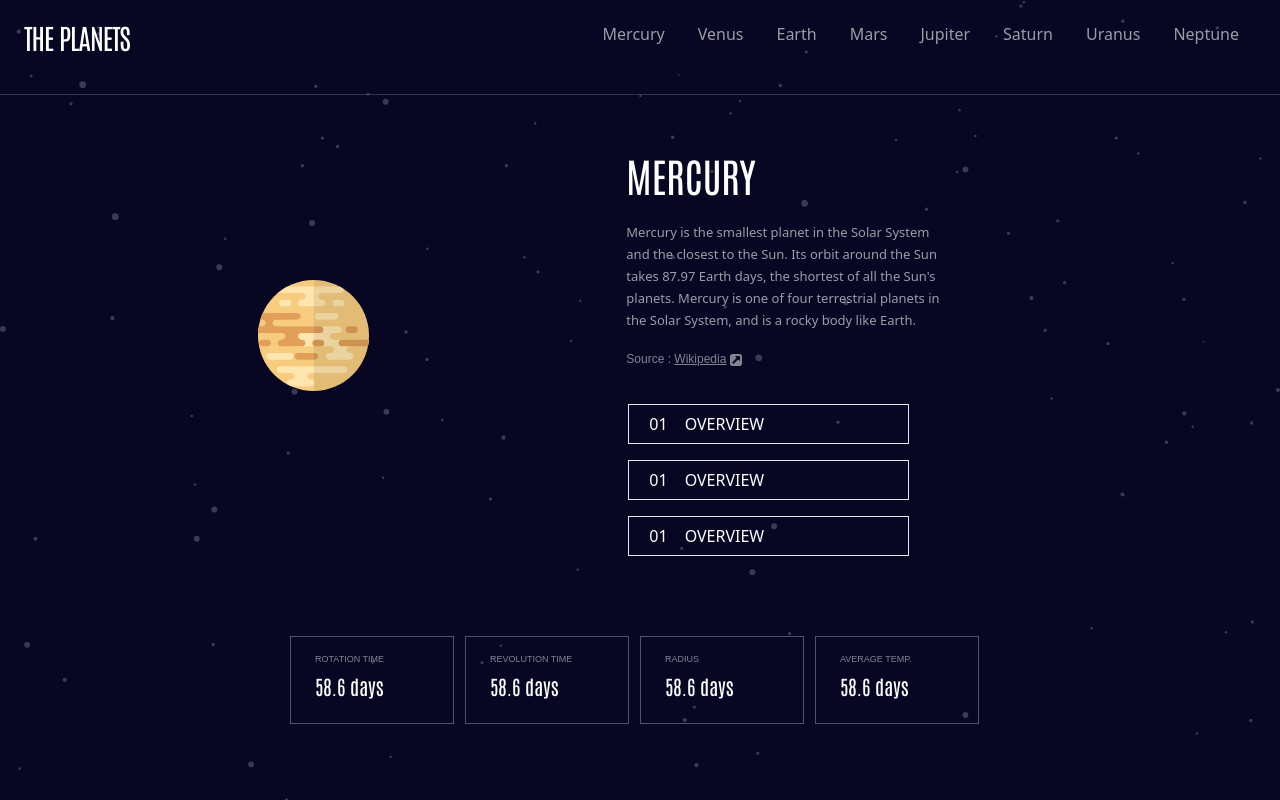
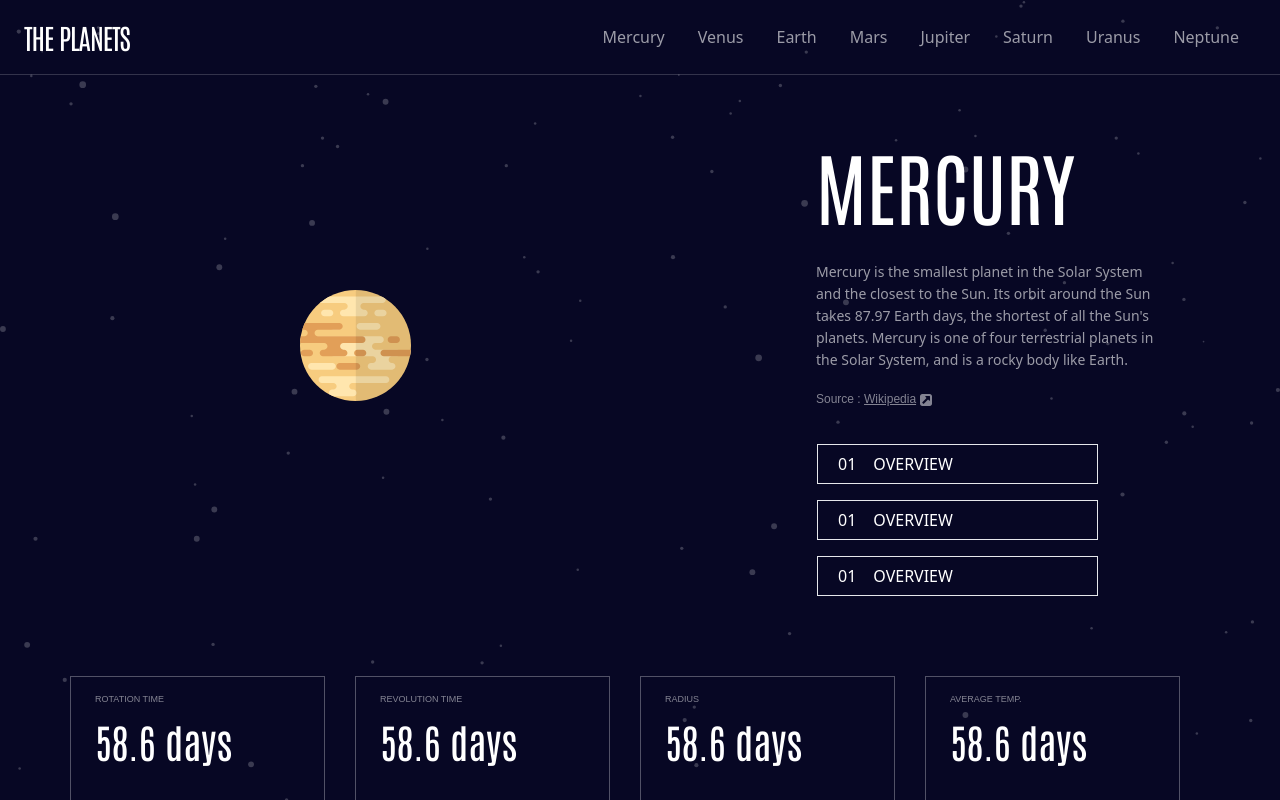
Before and after one commit to NikolozGel/planets-fact-site, a React (Vite) app: page / in a window 1280 px wide. Built offline with nearby package versions, Linux system fonts and the light colour scheme.

Commit message:
finish responsive design for sm:640px md: 768px lg:1024px

```diff
--- a/src/assets/components/Header.tsx
+++ b/src/assets/components/Header.tsx
@@ -14,7 +14,7 @@ export default function Header() {
     <div>
       <div className="lg:flex lg:justify-between lg:items-center">
         <div className="py-[16px] px-[24px] flex items-center justify-between md:justify-center">
-          <h1 className="text-white font-antonio text-[28px] tracking-[-1.05px] md:mb-[20px]">
+          <h1 className="text-white font-antonio text-[28px] tracking-[-1.05px] md:mb-[20px] lg:mb-[0px]">
             THE PLANETS
           </h1>
 
@@ -29,7 +29,7 @@ export default function Header() {
 
         <div>
           <div>
-            <div className="hidden md:flex justify-evenly mb-[27px]">
+            <div className="hidden md:flex justify-evenly mb-[27px] lg:mb-[0px]">
               <div className="text-white opacity-[0.6] lg:mr-[33px]">
                 Mercury
               </div>
--- a/src/assets/components/Planets.tsx
+++ b/src/assets/components/Planets.tsx
@@ -4,7 +4,7 @@ import source from "/images/icon-source.svg";
 export default function Planets() {
   return (
     <div>
-      <div className="lg:flex justify-evenly items-center">
+      <div className="lg:flex lg:justify-between lg:items-center lg:pl-[300px] lg:pr-[45px]">
         <div className="flex justify-center mb-[50px] mt-[70px] md:mt-[90px]">
           <img
             src={earth}
@@ -14,12 +14,12 @@ export default function Planets() {
         </div>
         <div className="md:flex items-center justify-center lg:flex-col">
           <div className="flex flex-col items-center mb-[32px] md:mr-[69px] lg:mt-[50px]">
-            <div className="text-center md:text-left">
-              <h1 className="text-white text-[40px] font-antonio mb-4 md:text-left">
+            <div className="text-center md:text-left lg:ml-[136px]">
+              <h1 className="text-white text-[40px] font-antonio mb-4 md:text-left lg:text-[80px] ">
                 MERCURY
               </h1>
 
-              <p className="text-white w-[327px] text-center text-[13px] opacity-[0.6] leading-[22px] md:text-left">
+              <p className="text-white w-[327px] text-center text-[13px] opacity-[0.6] leading-[22px] md:text-left lg:text-[14px] lg:w-[350px]">
                 Mercury is the smallest planet in the Solar System and
                 the closest to the Sun. Its orbit around the Sun takes
                 87.97 Earth days, the shortest of all the Sun's
@@ -38,7 +38,7 @@ export default function Planets() {
               </div>
             </div>
           </div>
-          <div className="hidden md:block lg:mr-[111px] lg:mb-[80px]">
+          <div className="hidden md:block lg:mb-[80px]">
             <div className="w-[281px] h-[40px] border flex items-center mb-4 md:hover:bg-[#EDA249] cursor-pointer hover:border-none">
               <p className="text-white md:ml-[20px]">01</p>
               <p className="text-white md:ml-[17px]">OVERVIEW</p>
@@ -56,42 +56,42 @@ export default function Planets() {
       </div>
 
       <div className="flex flex-col items-center md:flex-row md:justify-center">
-        <div className="w-[327px] h-[48px] border-[1px] border-[white] border-opacity-[0.3] flex justify-between items-center pt-[16px] pb-[16px] px-[24px] mb-[8px] md:w-[164px] md:h-[88px] md:mr-[11px] md:block">
-          <p className="text-white text-[9px] opacity-[0.5] font-spartan md:mb-1">
+        <div className="w-[327px] h-[48px] border-[1px] border-[white] border-opacity-[0.3] flex justify-between items-center pt-[16px] pb-[16px] px-[24px] mb-[8px] md:w-[164px] md:h-[88px] md:mr-[11px] md:block lg:w-[255px] lg:h-[128px] lg:mr-[30px]">
+          <p className="text-white text-[9px] opacity-[0.5] font-spartan md:mb-1 ">
             ROTATION TIME
           </p>
           <p className="text-white">
-            <span className="text-white text-[20px] font-antonio">
+            <span className="text-white text-[20px] font-antonio lg:text-[40px]">
               58.6 days
             </span>
           </p>
         </div>
-        <div className="w-[327px] h-[48px] border-[1px] border-[white] border-opacity-[0.3] flex justify-between items-center pt-[16px] pb-[16px] px-[24px] mb-[8px] md:w-[164px] md:h-[88px] md:mr-[11px] md:block ">
+        <div className="w-[327px] h-[48px] border-[1px] border-[white] border-opacity-[0.3] flex justify-between items-center pt-[16px] pb-[16px] px-[24px] mb-[8px] md:w-[164px] md:h-[88px] md:mr-[11px] md:block lg:w-[255px] lg:h-[128px] lg:mr-[30px]">
           <p className="text-white text-[9px] opacity-[0.5] font-spartan md:mb-1">
             REVOLUTION TIME
           </p>
           <p className="text-white">
-            <span className="text-white text-[20px] font-antonio">
+            <span className="text-white text-[20px] font-antonio  lg:text-[40px]">
               58.6 days
             </span>
           </p>
         </div>
-        <div className="w-[327px] h-[48px] border-[1px] border-[white] border-opacity-[0.3] flex justify-between items-center pt-[16px] pb-[16px] px-[24px] mb-[8px] md:w-[164px] md:h-[88px] md:mr-[11px] md:block">
+        <div className="w-[327px] h-[48px] border-[1px] border-[white] border-opacity-[0.3] flex justify-between items-center pt-[16px] pb-[16px] px-[24px] mb-[8px] md:w-[164px] md:h-[88px] md:mr-[11px] md:block lg:w-[255px] lg:h-[128px] lg:mr-[30px]">
           <p className="text-white text-[9px] opacity-[0.5] font-spartan md:mb-1">
             RADIUS
           </p>
           <p className="text-white">
-            <span className="text-white text-[20px] font-antonio">
+            <span className="text-white text-[20px] font-antonio  lg:text-[40px]">
               58.6 days
             </span>
           </p>
         </div>
-        <div className="w-[327px] h-[48px] border-[1px] border-[white] border-opacity-[0.3] flex justify-between items-center pt-[16px] pb-[16px] px-[24px] mb-[8px] md:w-[164px] md:h-[88px] md:mr-[11px] md:block">
+        <div className="w-[327px] h-[48px] border-[1px] border-[white] border-opacity-[0.3] flex justify-between items-center pt-[16px] pb-[16px] px-[24px] mb-[8px] md:w-[164px] md:h-[88px] md:mr-[11px] md:block lg:w-[255px] lg:h-[128px] lg:mr-[30px]">
           <p className="text-white text-[9px] opacity-[0.5] font-spartan md:mb-1">
             AVERAGE TEMP.
           </p>
           <p className="text-white">
-            <span className="text-white text-[20px] font-antonio">
+            <span className="text-white text-[20px] font-antonio  lg:text-[40px]">
               58.6 days
             </span>
           </p>
```
